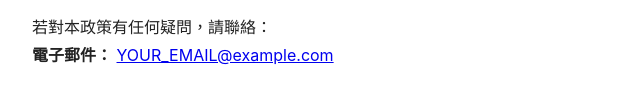
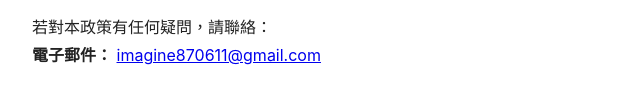
Before and after one commit to xuyaoyuan/GPPSync-Lab, a plain HTML site: page index.html in a window 1280 px wide. Shown: the part 1709-1812 px from the top of the page, 198-838 px from the left. Drawn offline with Linux system fonts and the light colour scheme.

Commit message:
update email

```diff
--- a/index.html
+++ b/index.html
@@ -84,7 +84,7 @@
 
 <h2>9. 聯絡方式</h2>
 <p>若對本政策有任何疑問，請聯絡：<br>
-<strong>電子郵件：</strong> <a href="mailto:YOUR_EMAIL@example.com">YOUR_EMAIL@example.com</a></p>
+<strong>電子郵件：</strong> <a href="mailto:imagine870611@gmail.com">imagine870611@gmail.com</a></p>
 
 </body>
 </html>
```
